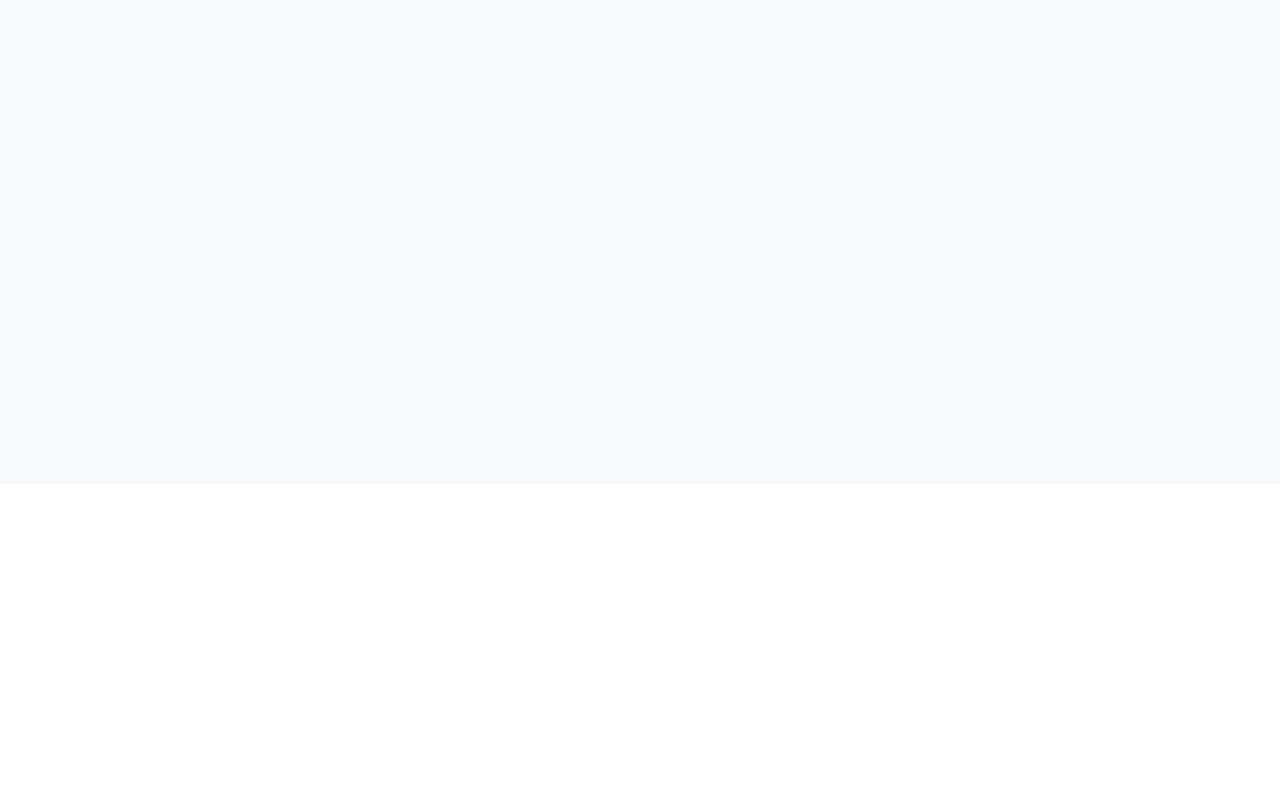
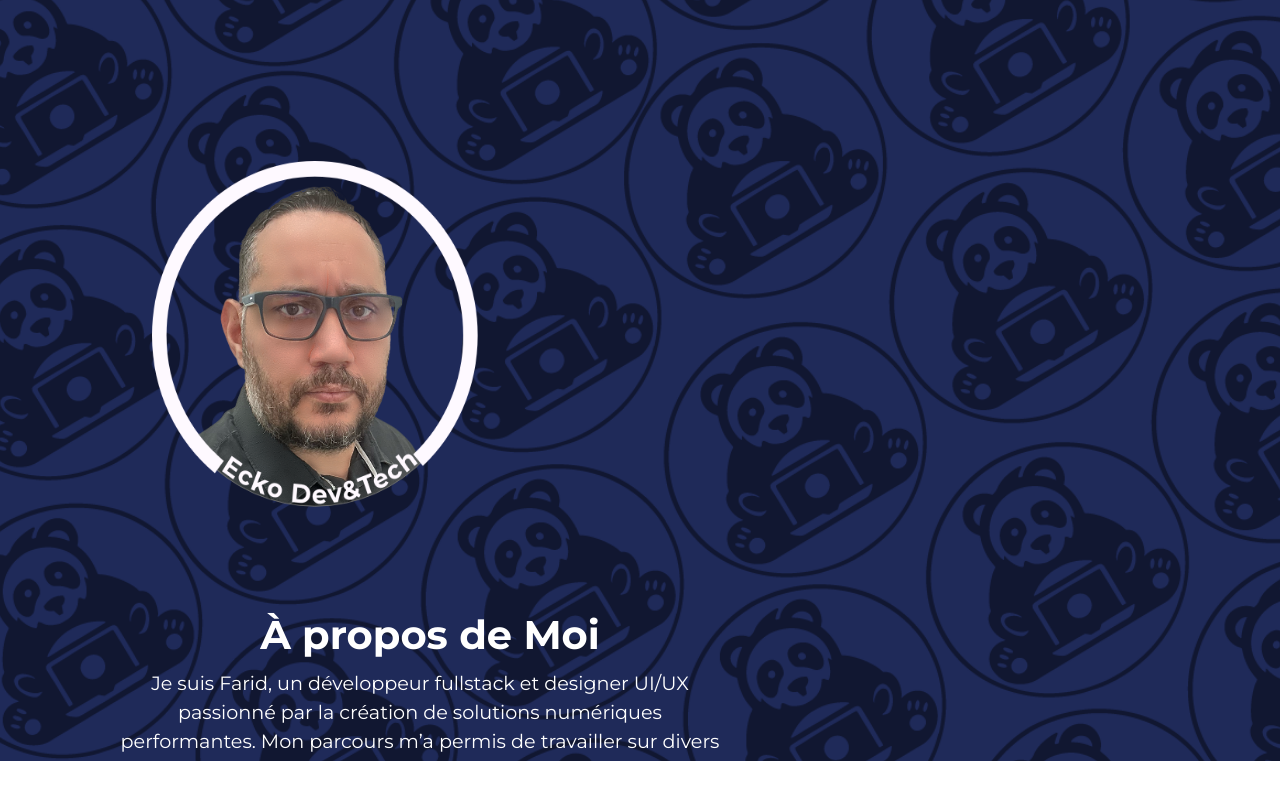
Before and after one commit to FaridBenjomaa/portfolio, a React (Create React App) app: page / in a window 1280 px wide. Shown: the part 876-1676 px from the top of the page. Before the commit the page ends 1360 px from the top, so only its background shows below. Built offline with nearby package versions, Linux system fonts and the light colour scheme.

Commit message:
Mise à jour : ajout design, scroll et hooks

```diff
--- a/src/components/body/About.js
+++ b/src/components/body/About.js
@@ -1,19 +1,49 @@
 import React from "react";
-import "bootstrap/dist/css/bootstrap.min.css";
 import "../../css/About.css";
 
 
-const About = () => {
-    return (
-        <div>
-       {/* Hero Section */}
-<section className="hero py-5 bg-light" id="hero">
-
-</section>
 
 
+const About = () => {
+  return (
+    <section className="about-section " id="about">
+      <div className="container-fluid">
+        <div className="row align-items-center">
+          {/* Image de profil avec contour */}
+          <div className="col-md-6 about-image ">
+          <img src="/img/photo/profilPicture.png" alt="Farid Benjomaa" className="img-fluid profile-pic" />
+          </div>
+
+          {/* Contenu texte */}
+          <div className="col-md-6 about-text-content">
+            <h2 className="about-title">À propos de Moi</h2>
+            <p className="about-description">
+              Je suis Farid, un développeur fullstack et designer UI/UX passionné
+              par la création de solutions numériques performantes. Mon parcours
+              m’a permis de travailler sur divers projets allant du développement
+              d’applications web et mobiles à la conception d’interfaces intuitives et animées.
+            </p>
+            <p className="about-description">
+              Grâce à mon expertise en PHP/Symfony et JavaScript (React.js, Vue.js),
+              je développe des applications robustes et évolutives. Mon sens du design me pousse également
+              à créer des interfaces modernes et fluides avec Adobe XD, Figma et After Effects.
+              J’aime optimiser les performances, travailler sur des infrastructures cloud et implémenter
+              des solutions DevOps (Docker, CI/CD, AWS).
+            </p>
+            <p className="about-description">
+              Toujours en quête d’innovation, je cherche à allier performance et créativité
+              pour offrir des expériences utilisateur uniques.
+            </p>
+
+            <p className="about-expertise">
+              Explorez mes domaines d’expertise : <strong>Développement Web</strong>,
+              <strong> Design UI/UX</strong> et <strong>Développement Mobile</strong>.
+            </p>
+          </div>
         </div>
-    );
+      </div>
+    </section>
+  );
 };
 
 export default About;
--- a/src/components/body/Main.js
+++ b/src/components/body/Main.js
@@ -6,7 +6,7 @@ import "../../css/Main.css";
 const Main = () => {
     return (
         <div>
-       {/* About Section */}
+       {/* Hero Section */}
 <section className="hero py-5 bg-light" id="hero">
   <div className="container-fluid">
     <div className="row align-items-center">
--- a/src/css/About.css
+++ b/src/css/About.css
@@ -0,0 +1,46 @@
+.about-section {
+    background: url("/public/img/photo/Background.png") no-repeat center center;
+    height: 100vh;
+    color: white;
+    margin-top: -3px;
+  }
+
+  .about-image {
+    width: 350px;
+    height: 350px;
+    margin-left: 100px;
+    margin-right: 100px;
+
+  }
+
+  .profile-pic {
+    margin-top: 200px;
+    margin-left: 40px;
+    width: 100%;
+    height: 100%;
+
+  }
+
+  /* Texte aligné proprement */
+  .about-text-content {
+    margin-top: 300px;
+    margin-left: 100px;
+    text-align: center;
+  }
+
+  .about-title {
+    font-size: 2.5rem;
+    font-weight: bold;
+    margin-left: 20px;
+  }
+
+  .about-description {
+    font-size: 1.2rem;
+    margin: 10px 0;
+  }
+
+  .about-expertise {
+    font-size: 1rem;
+    margin-top: 20px;
+    text-align: center;
+  }
--- a/src/css/Main.css
+++ b/src/css/Main.css
@@ -2,7 +2,7 @@
     display: flex;
     align-items: center;
     justify-content: start;
-    height: 80vh;
+    height: 100vh;
     padding-right: 20px;
     margin-top: 40px;
     overflow: hidden;
```
